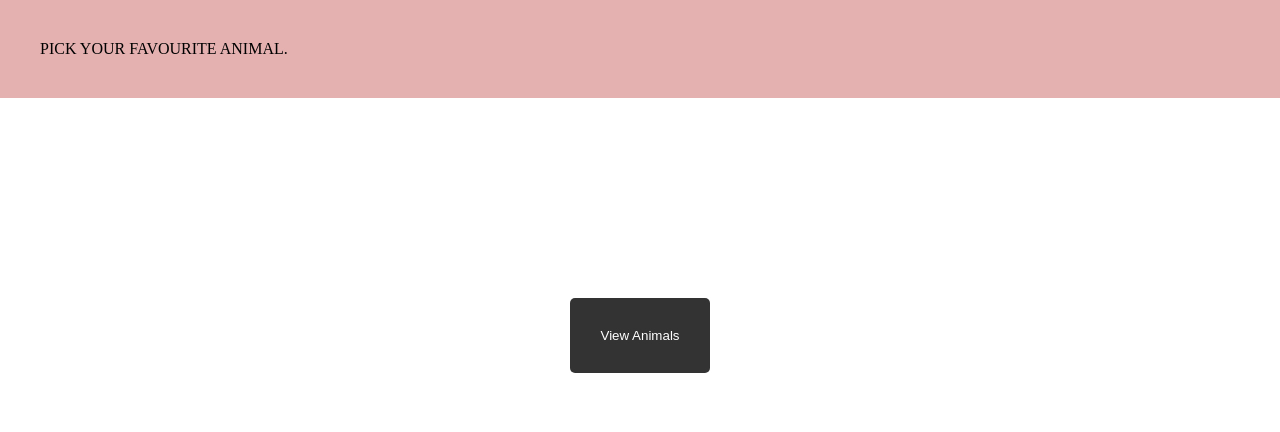
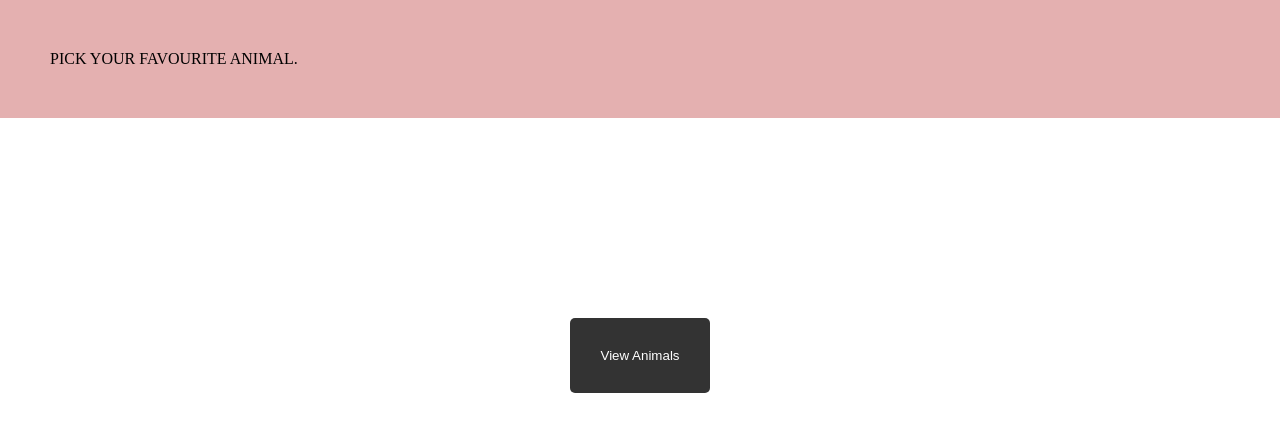
Before and after one commit to wangozz/code-challenge-2, a plain HTML site: page index.html in a window 1280 px wide. Drawn offline with Linux system fonts and the light colour scheme.

Commit message:
completed assignment

```diff
--- a/index.html
+++ b/index.html
@@ -2,7 +2,7 @@
 <html>
  <head>
   <link rel="stylesheet" href="./style.css"/>
-  <title>Teens choice</title>
+  <title>Teens choice animal</title>
 
  </head>
  <body>
--- a/style.css
+++ b/style.css
@@ -7,7 +7,7 @@ html, body {
 
   header {
     background-color: #e4b0b0;
-    padding: 40px;
+    padding: 50px;
     display: flex;
     align-items: center;
     justify-content: space-between;
```
